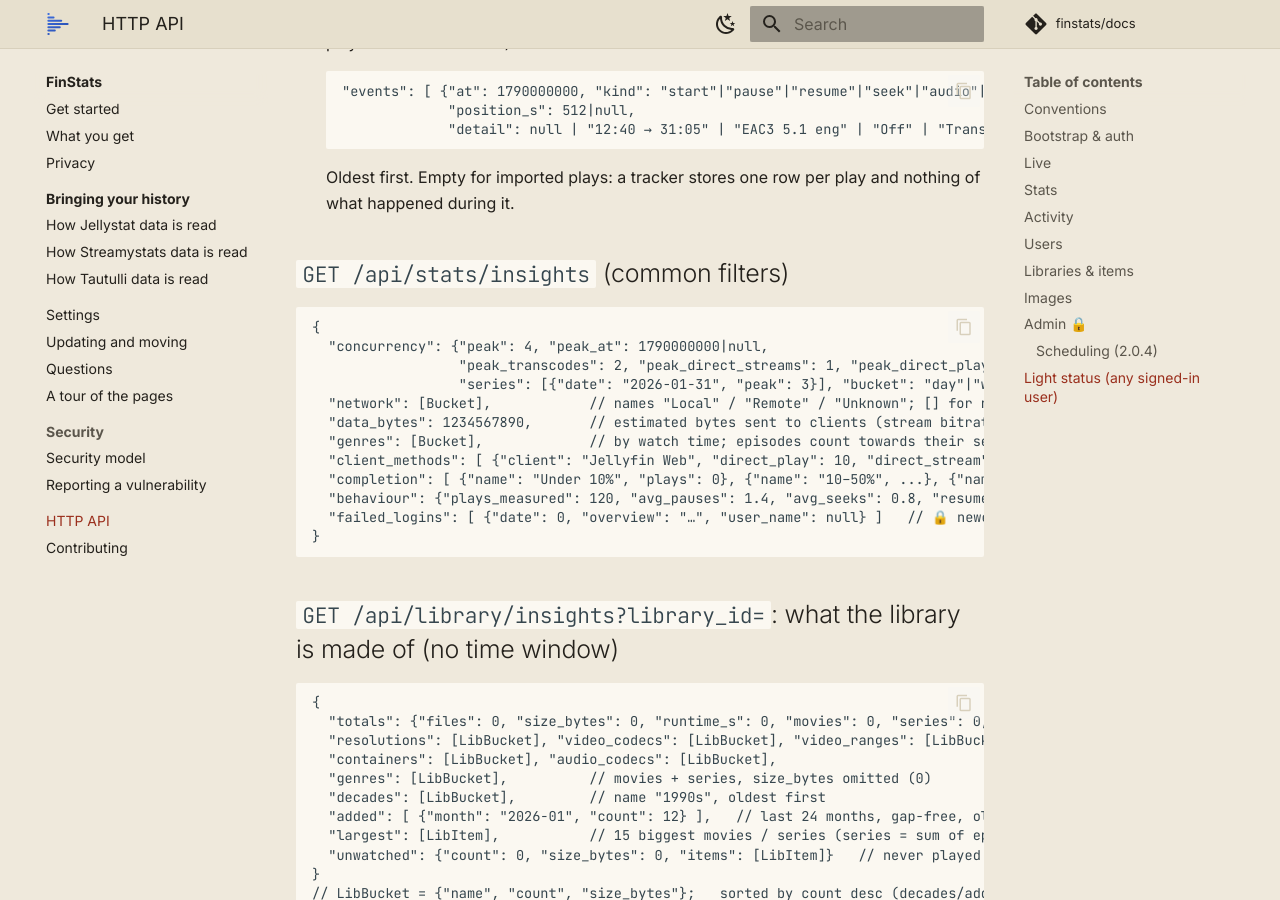
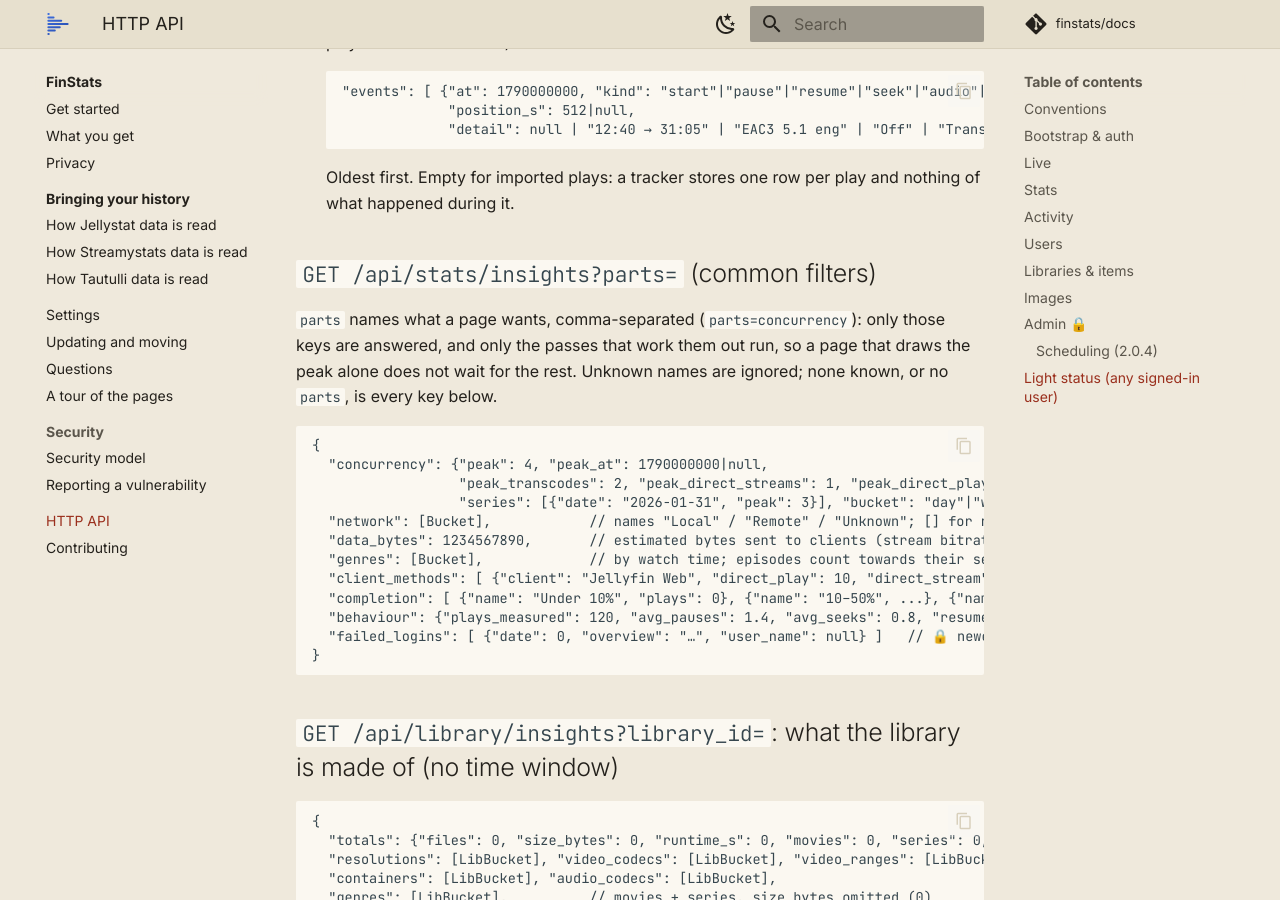
Before and after one commit to finstats/docs, an MkDocs documentation site: the page built from docs/finstats/api.md, in a window 1280 px wide and 900 px high, scrolled down 10934 px. Built offline with MkDocs 1.6.1 and Material for MkDocs 9.7.7, drawn with Linux system fonts in a browser that asks for light colours; comment, search, counter and statistics services are not loaded.

Commit message:
docs(finstats): parts= on /api/stats/insights

````diff
--- a/docs/finstats/api.md
+++ b/docs/finstats/api.md
@@ -399,7 +399,11 @@ The collector now keeps a timeline per live play and counts interruptions.
   ```
   Oldest first. Empty for imported plays: a tracker stores one row per play and nothing of what happened during it.
 
-## `GET /api/stats/insights` (common filters)
+## `GET /api/stats/insights?parts=` (common filters)
+
+`parts` names what a page wants, comma-separated (`parts=concurrency`): only those keys are answered, and only the passes
+that work them out run, so a page that draws the peak alone does not wait for the rest. Unknown names are ignored; none
+known, or no `parts`, is every key below.
 
 ```jsonc
 {
````
